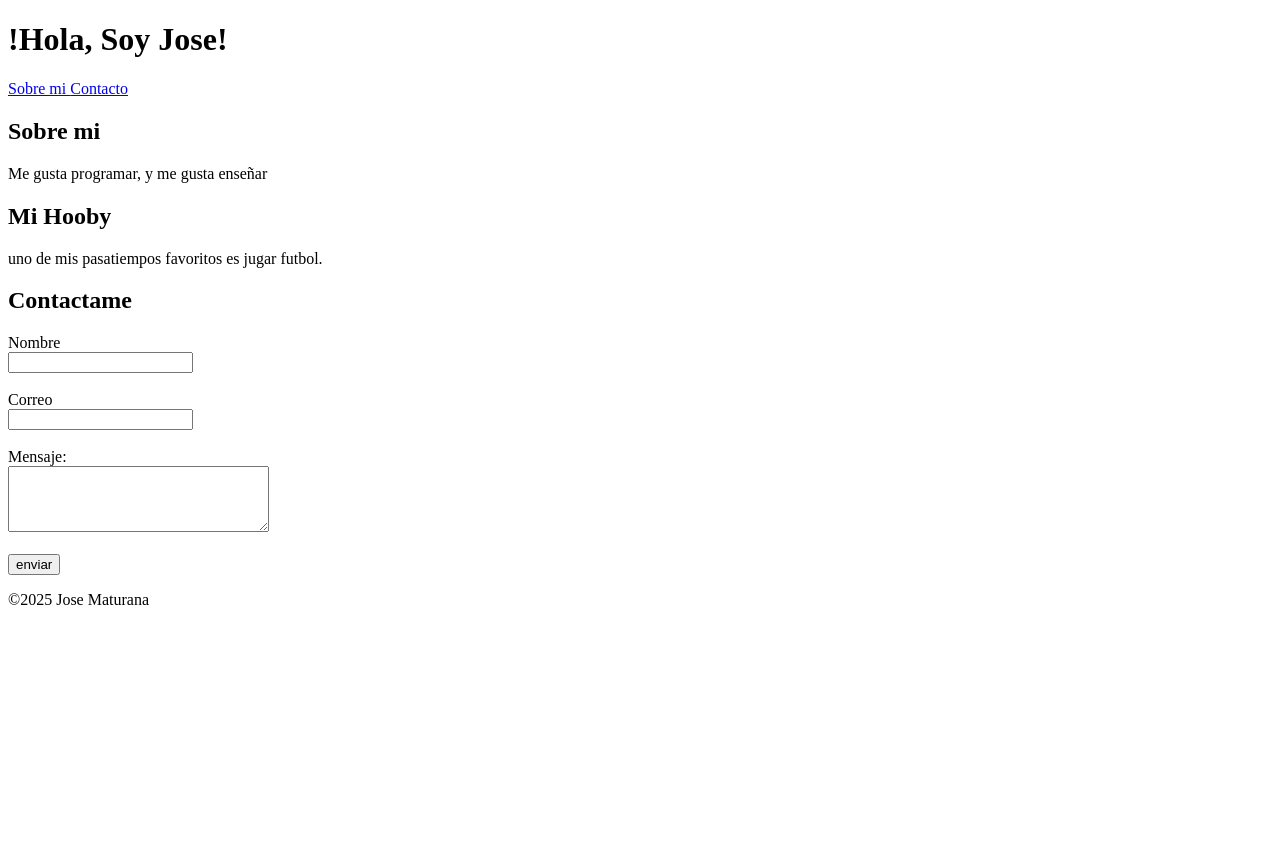
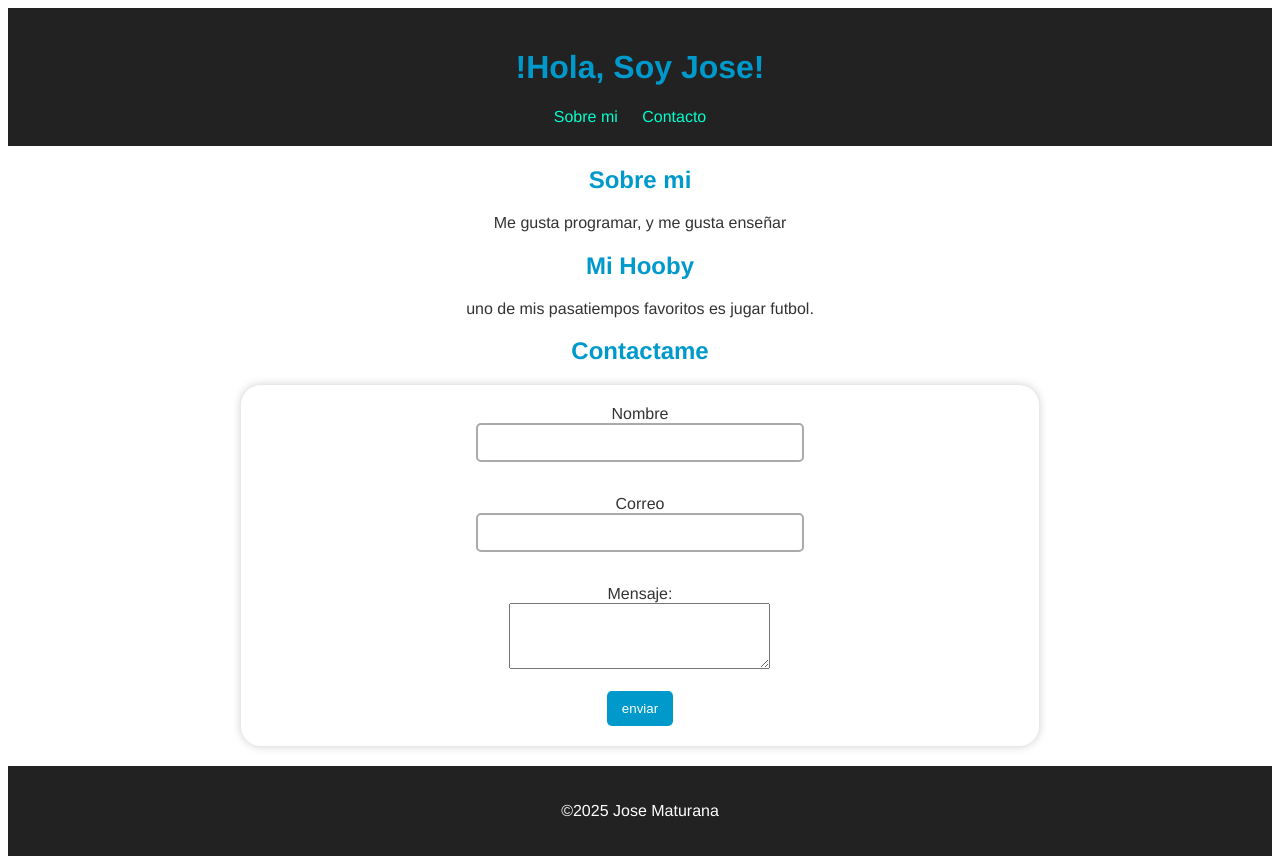
Before and after one commit to joseroman11/CursoWeb, a plain HTML site: page index.html in a window 1280 px wide. Before the commit the page ends 800 px from the top, so only its background shows below. Drawn offline with Linux system fonts and the light colour scheme.

Commit message:
pagina ok

```diff
--- a/index.html
+++ b/index.html
@@ -3,6 +3,7 @@
 <head>
     <meta charset="UTF-8">
     <meta name="viewport" content="width=device-width, initial-scale=1.0">
+    <link rel="stylesheet" href="style.css">
     <title>Document</title>
 </head>
 <body>
--- /dev/null
+++ b/style.css
@@ -0,0 +1,55 @@
+/* estilos body */
+body{background: color #f0f0f0;
+    color: #333;
+    font-family: 'Franklin Gothic Medium', 'Arial Narrow', Arial, sans-serif;
+    text-align: center;
+}
+header,footer{
+    background-color: #222;
+    color: white;
+    padding: 20px;
+
+}
+nav a{
+    color: #00ffcc;
+    margin: 0px 10px;
+    text-decoration: none;
+}
+h1,h2{
+    color: #09c;
+}
+
+form{
+    background-color: white;
+    padding: 20px;
+    border-radius: 20px;
+    margin: auto;
+    box-shadow: 0 0 10px #ccc;
+    width: 60%;
+    margin-bottom: 20px;
+
+}
+
+input{
+    width: 40%;
+    margin-bottom: 15px;
+    padding: 10px;
+    border: 2px solid #aaa;
+    border-radius: 5px;
+}
+
+button{
+    background-color: #09c;
+    color: white;
+    padding: 10px 15px;
+    border: none;
+    border-radius: 5px;
+    cursor: pointer;
+}
+
+button:hover{
+    background-color: #007799;
+}
+form:hover{
+    background-color: #aaa;
+}
```
